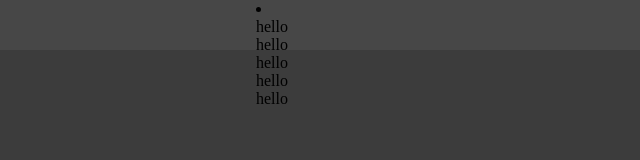
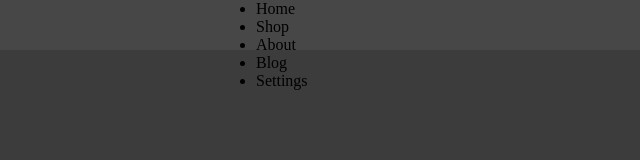
Before and after one commit to gh-henry1/Front-End-Website, a plain HTML site: page index.html in a window 1280 px wide. Shown: the full height of the page, 0-640 px from the left. Drawn offline with Linux system fonts and the light colour scheme.

Commit message:
Update index.html

```diff
--- a/index.html
+++ b/index.html
@@ -10,13 +10,13 @@
 <body>
     <header>
         <div class="container">
-            <li>
-                <p>hello</p>
-                <p>hello</p>
-                <p>hello</p>
-                <p>hello</p>
-                <p>hello</p>
-            </li>
+            <ul>
+                <li><a>Home</a></li>
+                <li><a>Shop</a></li>
+                <li><a>About</a></li>
+                <li><a>Blog</a></li>
+                <li><a>Settings</a></li>
+            </ul>
         </div>
     </header>
 </body>
```
